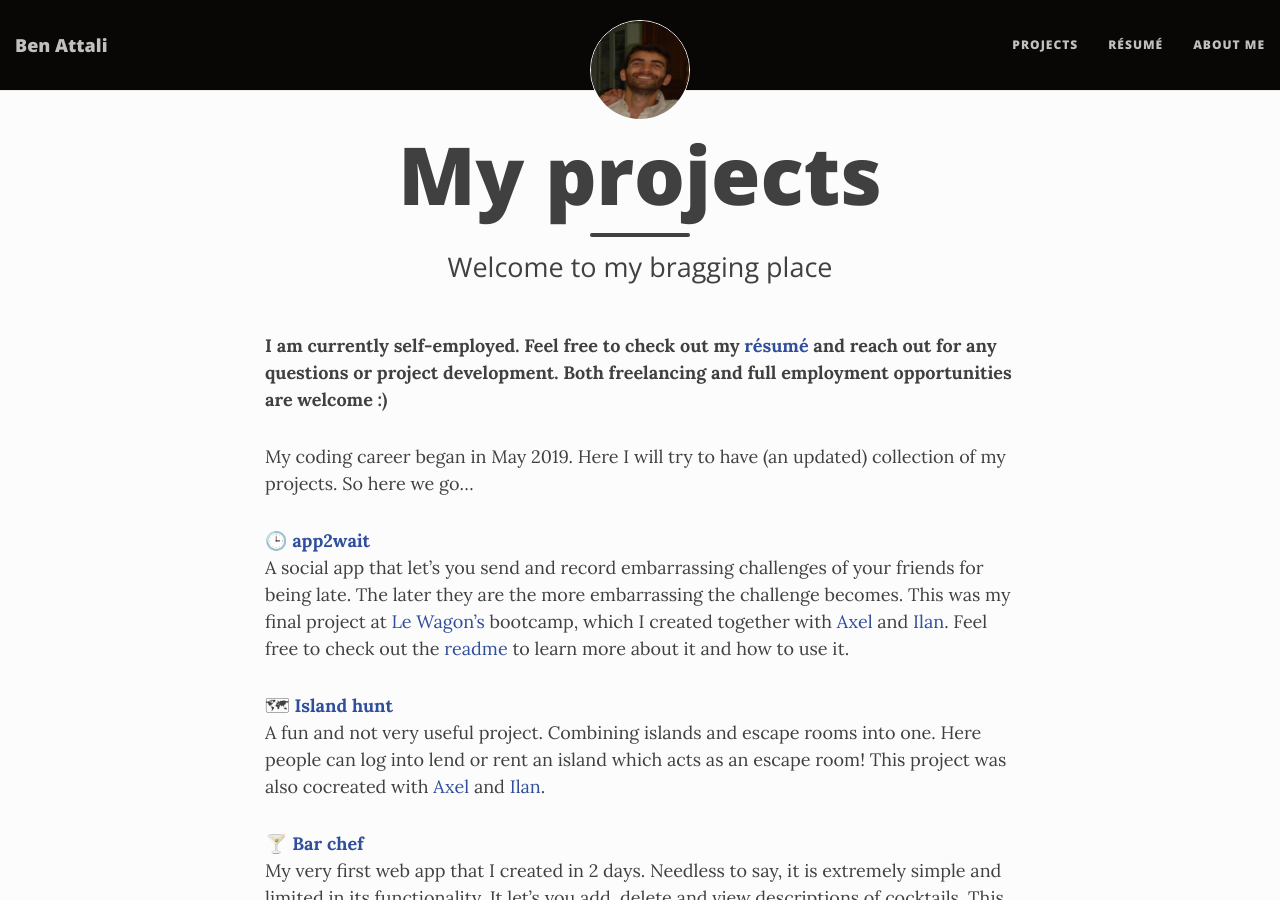
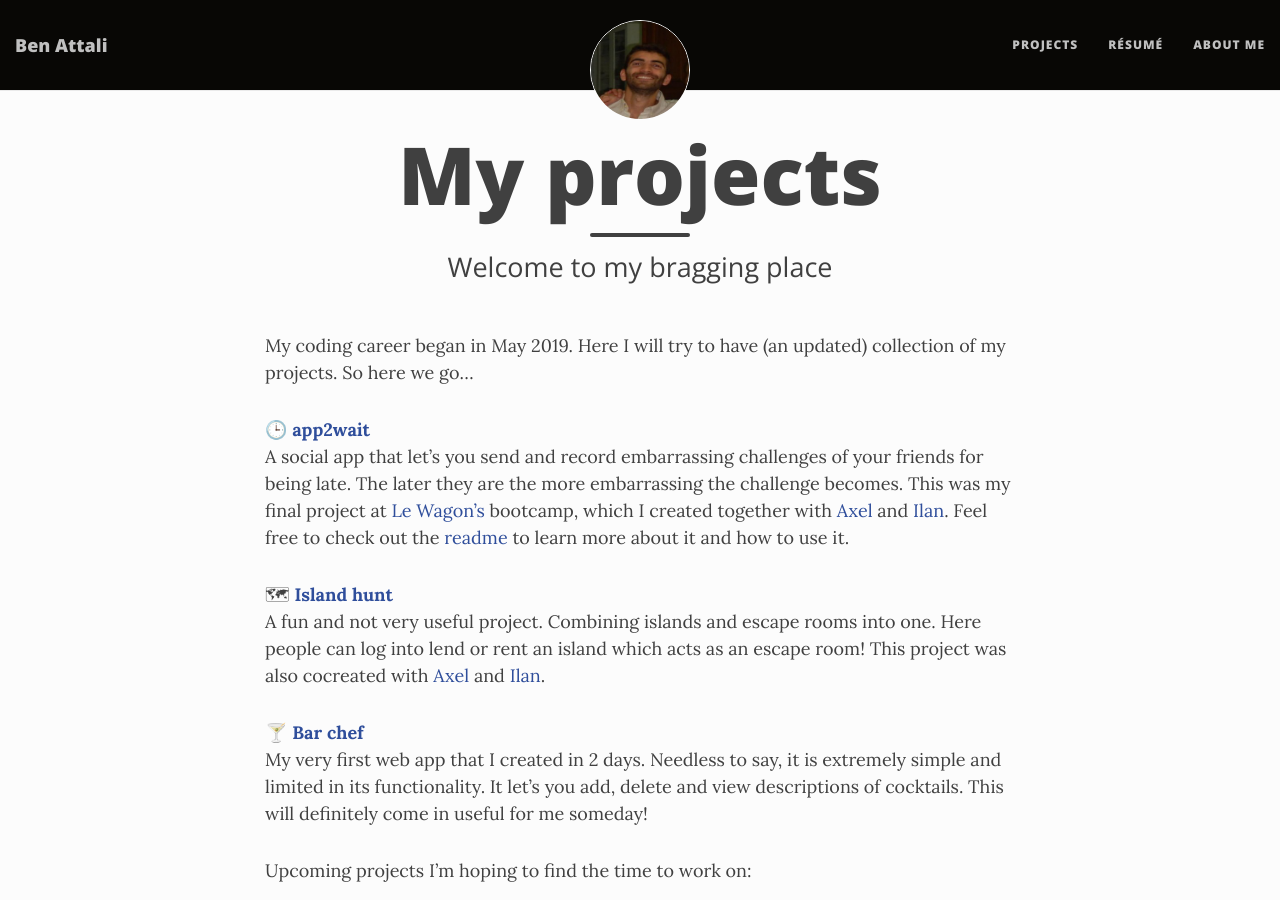
Before and after one commit to benattali/benattali.github.io, a Jekyll site: the page built from projects.md, in a window 1280 px wide and 900 px high. Built offline with Jekyll 4.4.1, drawn with Linux system fonts in a browser that asks for light colours; nearby versions of some CDN libraries.

Commit message:
Update projects.md

```diff
--- a/projects.md
+++ b/projects.md
@@ -4,8 +4,6 @@ title: My projects
 subtitle: Welcome to my bragging place
 comments: true
 ---
-
-**I am currently self-employed. Feel free to check out my [résumé](https://benattali.github.io/resume) and reach out for any questions or project development. Both freelancing and full employment opportunities are welcome :)**
 
 My coding career began in May 2019. Here I will try to have (an updated) collection of my projects. So here we go...
 
```
